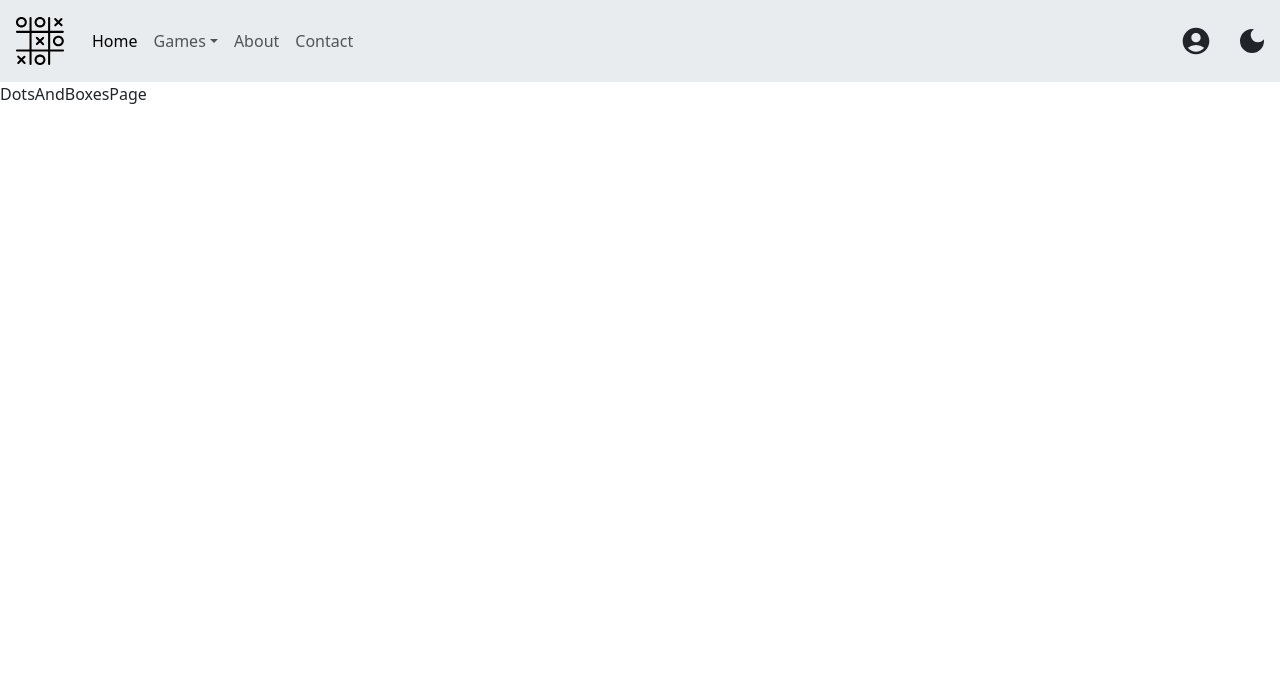
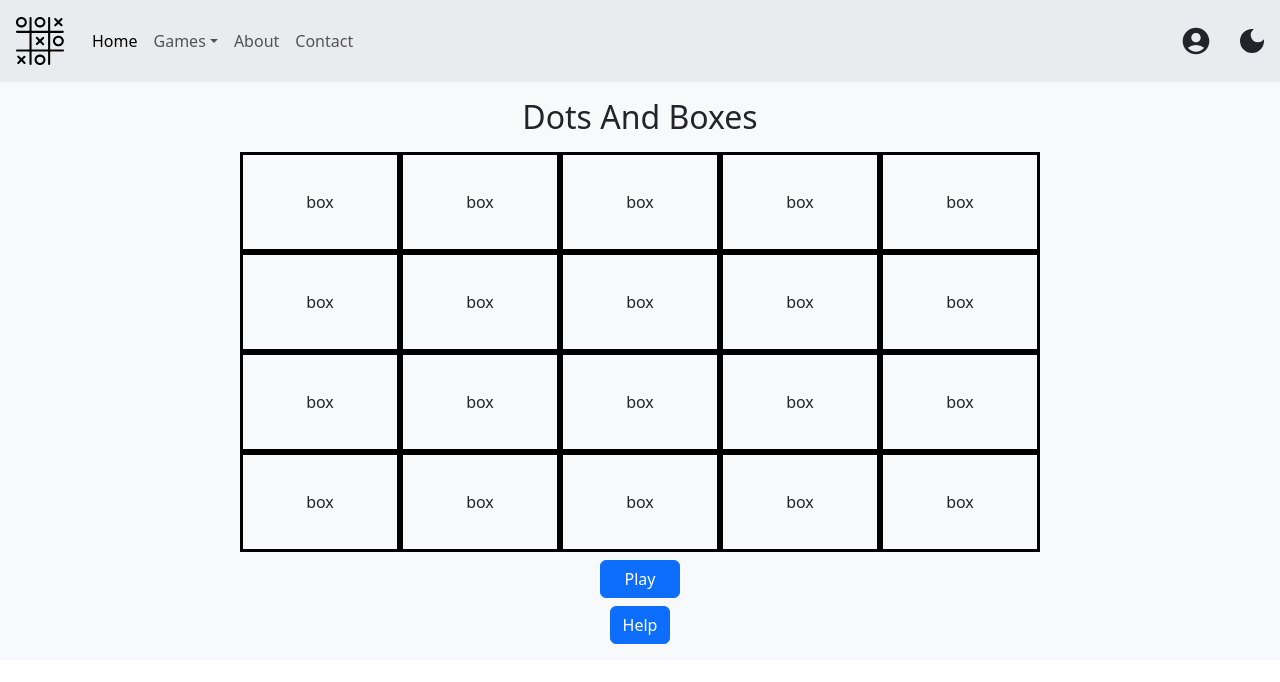
Before and after one commit to Zeden19/pencil-and-paper-games, a React (Vite) app: page /dotsandboxes in a window 1280 px wide. Shown: the top 682 px of the page. Built offline with nearby package versions, Linux system fonts and the light colour scheme.

Commit message:
Begin work on Dots and Boxes

```diff
--- a/src/Connect4/Connect4Grid.tsx
+++ b/src/Connect4/Connect4Grid.tsx
@@ -109,7 +109,7 @@ function Connect4Grid() {
               className={`col py-2 px-md-3 px-1 ${colHovered === rightIndex && styles.hoveredCol}`}
             >
               <div
-                className={`rounded-circle bg-white  border border-2 border-black ${tile.winning && styles.winningChip}`}
+                className={`rounded-circle bg-white border border-2 border-black ${tile.winning && styles.winningChip}`}
               >
                 <img draggable={false} alt={"Chip"} className={"w-100 h-100"} src={tile.src} />
               </div>
--- /dev/null
+++ b/src/Dots&Boxes/DotsAndBoxesGrid.tsx
@@ -0,0 +1,24 @@
+import useDotsAndBoxes from "./stores.ts";
+
+function DotsAndBoxesGrid() {
+  const { grid } = useDotsAndBoxes();
+  return (
+    <div style={{ maxWidth: "800px" }} className={"container text-center h-50"}>
+      <div className={"row row-cols-5"}>
+        {grid.map((row, rowIndex) =>
+          row.map((cell, colIndex) => (
+            <div
+              className={"col align-content-center border border-3 border-black"}
+              style={{ height: "100px" }}
+              key={rowIndex.toString() + " " + colIndex.toString()}
+            >
+              box
+            </div>
+          )),
+        )}
+      </div>
+    </div>
+  );
+}
+
+export default DotsAndBoxesGrid;
--- /dev/null
+++ b/src/Dots&Boxes/stores.ts
@@ -0,0 +1,75 @@
+import { create } from "zustand";
+
+interface Box {
+  left: boolean;
+  right: boolean;
+  down: boolean;
+  top: boolean;
+  owner: string;
+}
+
+interface DotsBoxesStore {
+  grid: Box[][];
+  vsCpu: boolean;
+  turn: "red" | "blue";
+  playing: boolean;
+  winner: string;
+
+  startGame: () => void;
+  setVsCpu: () => void;
+  setTurn: () => void;
+  setGrid: (newGrid: Box[][]) => void;
+  setWinner: (winner: string) => void;
+}
+
+const emptyGrid = [
+  [
+    { left: false, right: false, down: false, top: false, owner: "" },
+    { left: false, right: false, down: false, top: false, owner: "" },
+    { left: false, right: false, down: false, top: false, owner: "" },
+    { left: false, right: false, down: false, top: false, owner: "" },
+    { left: false, right: false, down: false, top: false, owner: "" },
+  ],
+  [
+    { left: false, right: false, down: false, top: false, owner: "" },
+    { left: false, right: false, down: false, top: false, owner: "" },
+    { left: false, right: false, down: false, top: false, owner: "" },
+    { left: false, right: false, down: false, top: false, owner: "" },
+    { left: false, right: false, down: false, top: false, owner: "" },
+  ],
+  [
+    { left: false, right: false, down: false, top: false, owner: "" },
+    { left: false, right: false, down: false, top: false, owner: "" },
+    { left: false, right: false, down: false, top: false, owner: "" },
+    { left: false, right: false, down: false, top: false, owner: "" },
+    { left: false, right: false, down: false, top: false, owner: "" },
+  ],
+  [
+    { left: false, right: false, down: false, top: false, owner: "" },
+    { left: false, right: false, down: false, top: false, owner: "" },
+    { left: false, right: false, down: false, top: false, owner: "" },
+    { left: false, right: false, down: false, top: false, owner: "" },
+    { left: false, right: false, down: false, top: false, owner: "" },
+  ],
+];
+
+const useDotsAndBoxes = create<DotsBoxesStore>((setState) => ({
+  grid: emptyGrid,
+  vsCpu: true,
+  turn: "red",
+  playing: false,
+  winner: "",
+
+  startGame: () =>
+    setState((state) => ({
+      playing: !state.playing,
+      grid: emptyGrid,
+      winner: "",
+    })),
+  setVsCpu: () => setState((state) => ({ vsCpu: !state.vsCpu })),
+  setTurn: () => setState((state) => ({ turn: state.turn === "red" ? "blue" : "red" })),
+  setGrid: (newGrid: Box[][]) => setState(() => ({ grid: newGrid })),
+  setWinner: (winner) => setState(() => ({ winner: winner, playing: false })),
+}));
+
+export default useDotsAndBoxes;
--- a/src/pages/DotsAndBoxesPage.tsx
+++ b/src/pages/DotsAndBoxesPage.tsx
@@ -1,9 +1,20 @@
+import GamePages from "../GamePages.tsx";
+import useDotsAndBoxes from "../Dots&Boxes/stores.ts";
+import DotsAndBoxesGrid from "../Dots&Boxes/DotsAndBoxesGrid.tsx";
+
 function DotsAndBoxesPage() {
+  const { playing, startGame } = useDotsAndBoxes();
   return (
-    <>
-      DotsAndBoxesPage
-    </>
-  )
+    <GamePages
+      title={"Dots And Boxes"}
+      startFunction={startGame}
+      playing={playing}
+      helpModalId={"dotsandboxes"}
+      helpModalDescription={"dotsandboxes"}
+    >
+      <DotsAndBoxesGrid />
+    </GamePages>
+  );
 }
 
 export default DotsAndBoxesPage;
```
